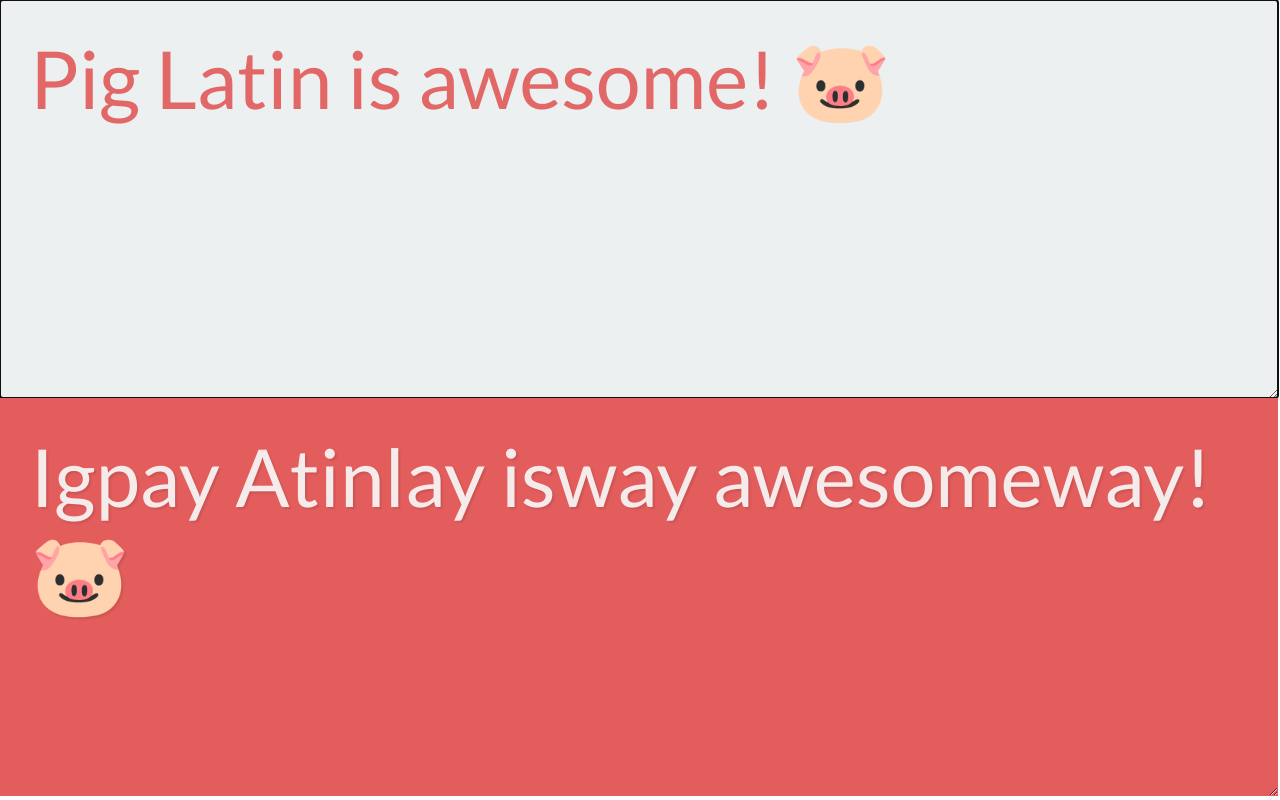
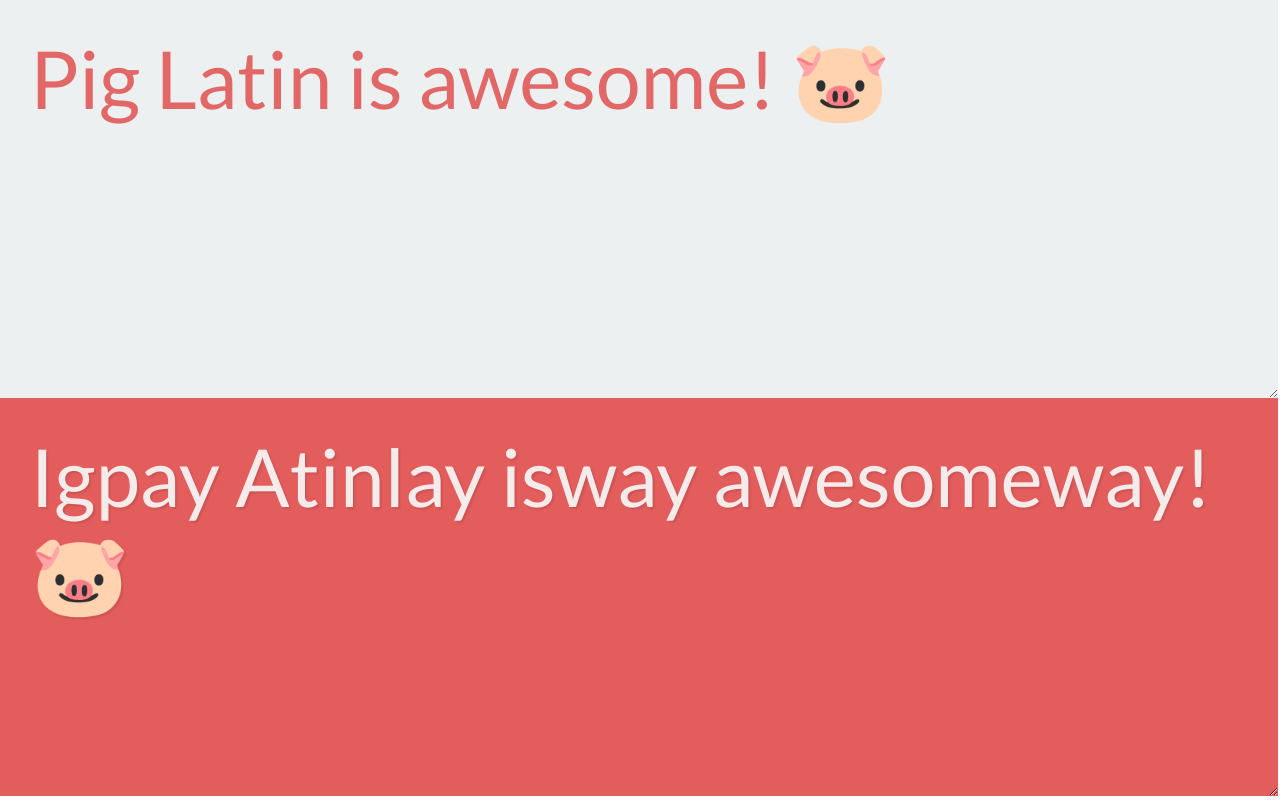
Before and after one commit to lexaurin/piglatin, a website with bundled scripts: page public/index.html in a window 1280 px wide. Built offline with nearby package versions, Linux system fonts and the light colour scheme.

Commit message:
Removed textarea focus outline

```diff
--- a/public/index.html
+++ b/public/index.html
@@ -9,6 +9,7 @@
 		textarea {display: block; width:calc(100% - 62px); height: calc(50% - 62px);
 			float: left; font-size: 10vh; font-family: 'Lato', serif; margin: 0 auto;
 			padding: 30px; border: 0}
+		textarea:focus {outline: none;}
 		#input {background-color: #ecf0f1; color: #E26767}
 		#output {background-color: #E45D5D; color: #F5EBEB; text-shadow: 2px 2px 2px rgba(0,0,0,0.1);}
 	</style>
```
